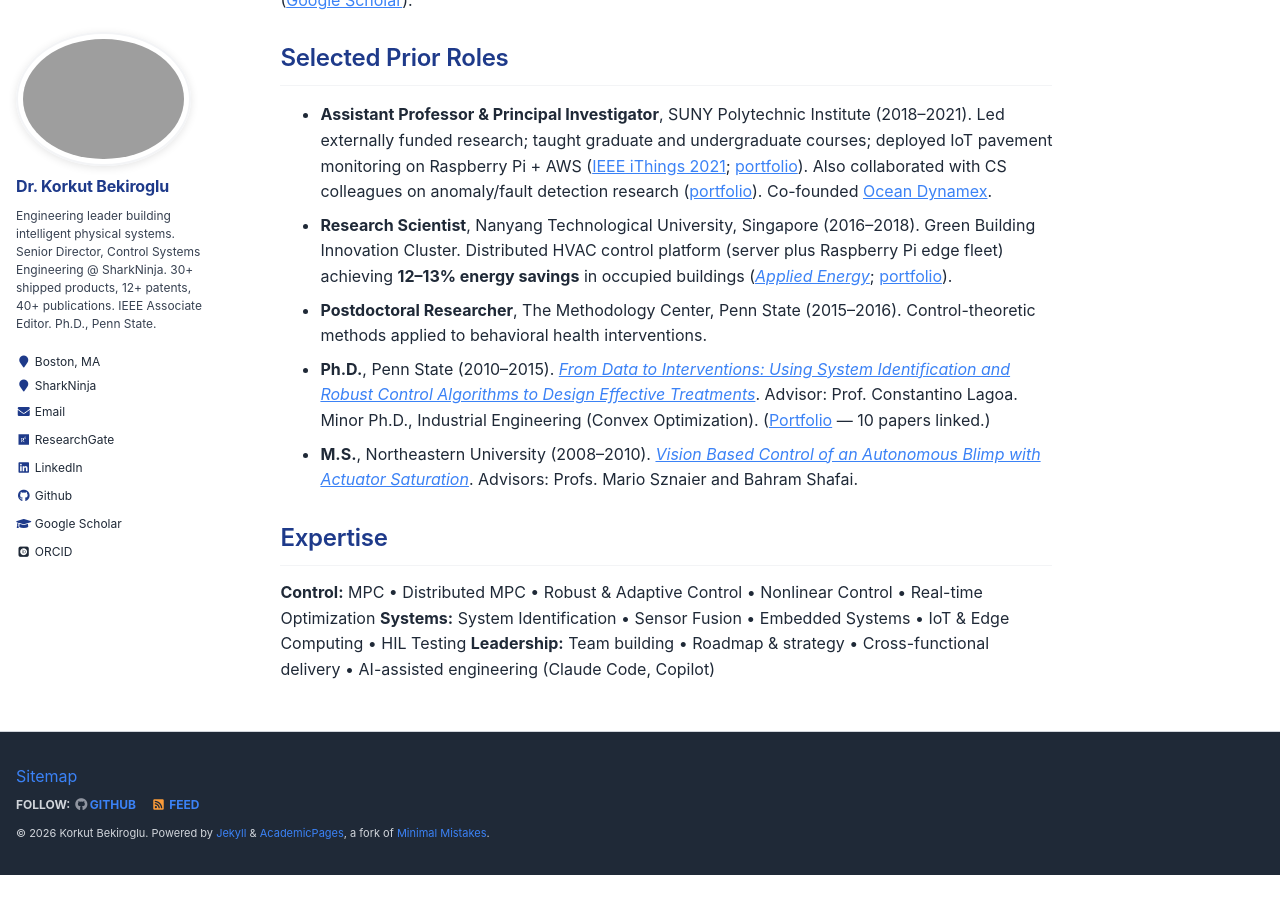
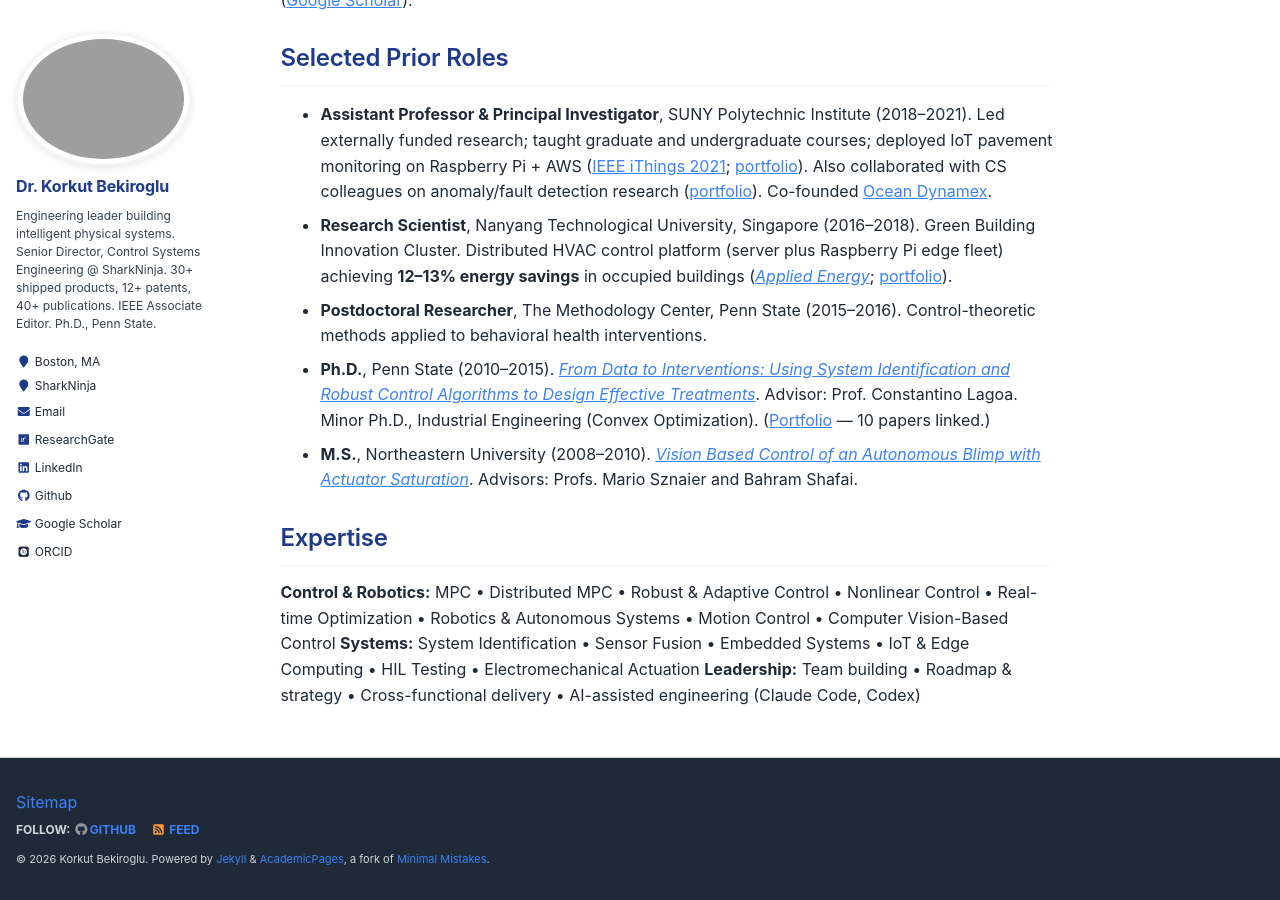
Before and after one commit to kbekiroglu/kbekiroglu.github.io, a Jekyll site: the page built from _pages/about.md, in a window 1280 px wide and 900 px high, scrolled down 1326 px. Built offline with Jekyll 4.4.1, drawn with Linux system fonts in a browser that asks for light colours; some web fonts are replaced; before the commit the page ends 2201 px from its top, so only the background shows below that.

Commit message:
Add robotics tone to Expertise/Technical Skills
- Control & Algorithms section renamed to Control & Robotics
- Added: Robotics & Autonomous Systems, Motion Control, Computer Vision-Based Control
- Added: Electromechanical Actuation to Systems
- Updated AI tooling reference from Copilot to Codex + MCP-integrated Confluence

```diff
--- a/_pages/about.md
+++ b/_pages/about.md
@@ -41,6 +41,6 @@ See [portfolio](/portfolio/portfolio-1/) for details.
 
 ## Expertise
 
-**Control:** MPC • Distributed MPC • Robust & Adaptive Control • Nonlinear Control • Real-time Optimization
-**Systems:** System Identification • Sensor Fusion • Embedded Systems • IoT & Edge Computing • HIL Testing
-**Leadership:** Team building • Roadmap & strategy • Cross-functional delivery • AI-assisted engineering (Claude Code, Copilot)
+**Control & Robotics:** MPC • Distributed MPC • Robust & Adaptive Control • Nonlinear Control • Real-time Optimization • Robotics & Autonomous Systems • Motion Control • Computer Vision-Based Control
+**Systems:** System Identification • Sensor Fusion • Embedded Systems • IoT & Edge Computing • HIL Testing • Electromechanical Actuation
+**Leadership:** Team building • Roadmap & strategy • Cross-functional delivery • AI-assisted engineering (Claude Code, Codex)
```
Also changed, not shown: _pages/cv.md (+3 -3 lines).
